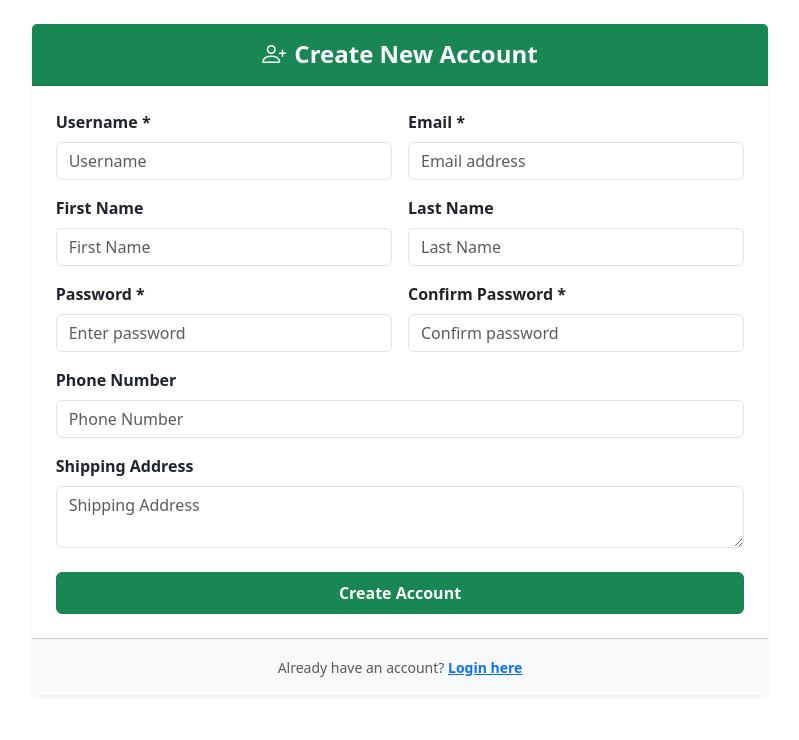
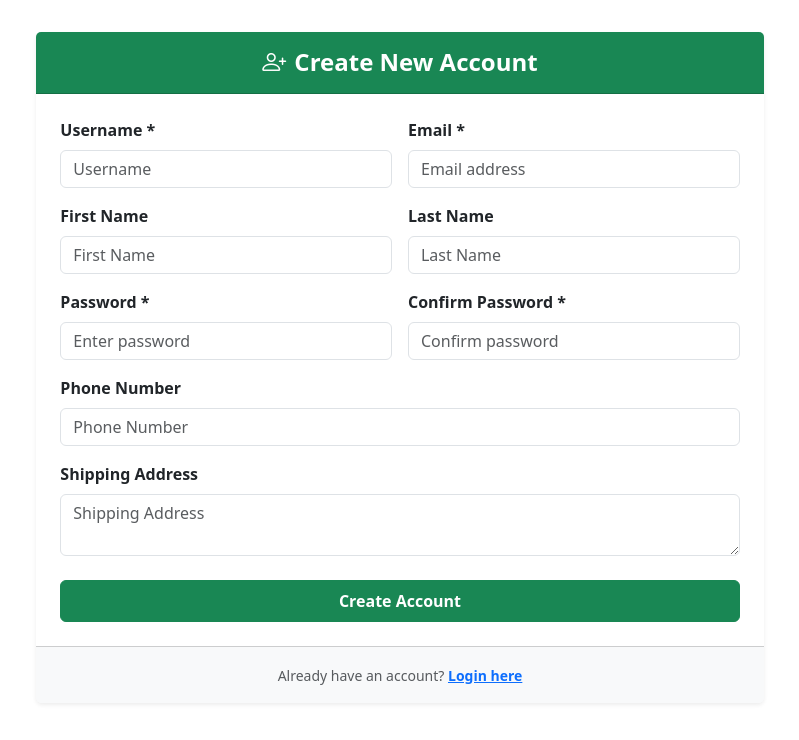
Before and after one commit to ahmed0salama/FinalProject-CS50W-Harvard, a Django app: page /register/ in a window 1280 px wide. Shown: the part 60-800 px from the top of the page, without its empty margins (240-1039 px from the left). Run offline with Django 5.2, Linux system fonts and the light colour scheme; data that the repository does not hold is empty.

Commit message:
Enhance style of the login and register

```diff
--- a/pharmacy/static/pharmacy/styles.css
+++ b/pharmacy/static/pharmacy/styles.css
@@ -121,6 +121,7 @@ body {
 
 #productsGrid {
     min-width: 0;
+    padding: 0px 10px;
 }
 
 #productsGrid .product-card {
--- a/pharmacy/templates/pharmacy/login.html
+++ b/pharmacy/templates/pharmacy/login.html
@@ -4,7 +4,8 @@
 {% block title %}{% trans "Login - PharmaCatalog" %}{% endblock %}
 
 {% block body %}
-<div class="row justify-content-center my-5">
+<div class="row justify-content-center my-5 p-2">
+
     <div class="col-md-5">
         <div class="card shadow-sm border-0">
             <div class="card-header bg-primary text-white text-center py-3">
@@ -38,5 +39,6 @@
             </div>
         </div>
     </div>
+
 </div>
 {% endblock %}
--- a/pharmacy/templates/pharmacy/register.html
+++ b/pharmacy/templates/pharmacy/register.html
@@ -4,7 +4,8 @@
 {% block title %}{% trans "Register - PharmaCatalog" %}{% endblock %}
 
 {% block body %}
-<div class="row justify-content-center my-4">
+<div class="row justify-content-center my-4  p-2">
+
     <div class="col-md-7">
         <div class="card shadow-sm border-0">
             <div class="card-header bg-success text-white text-center py-3">
@@ -67,5 +68,6 @@
             </div>
         </div>
     </div>
+
 </div>
 {% endblock %}
```
Also changed, not shown: db.sqlite3.
